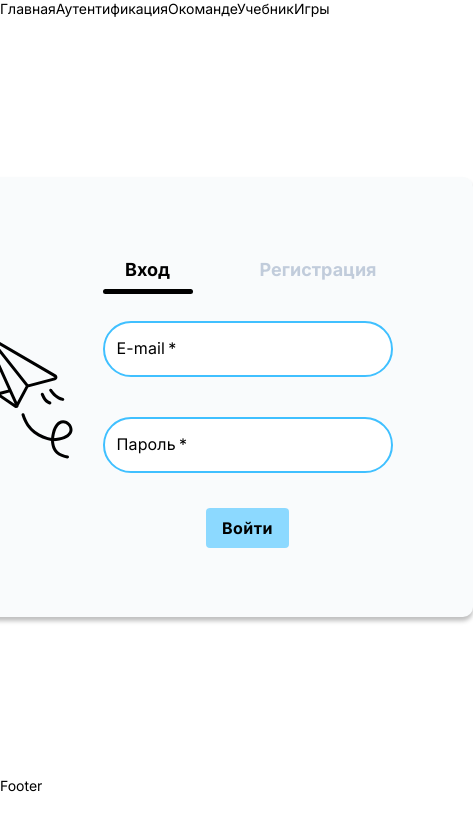
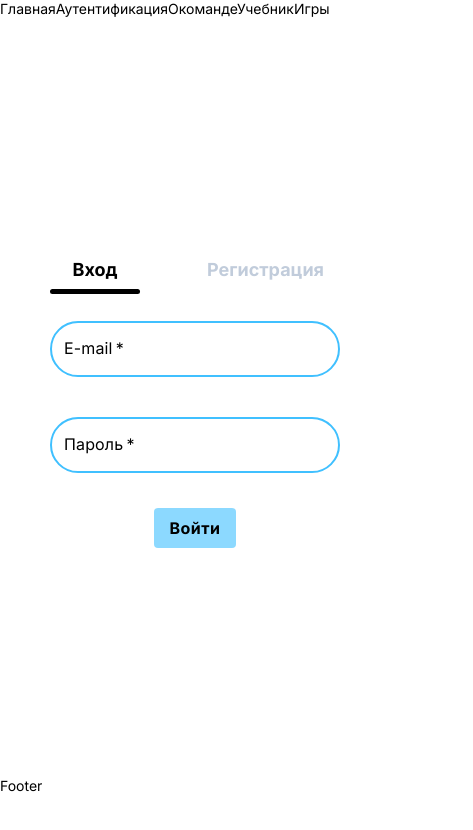
Before and after one commit to ninox14/rs-lang, a React (Create React App) app: page /auth in a window 390 px wide. Shown: the top 830 px of the page, 473 px wide, since content can reach past the window. Built offline with nearby package versions, Linux system fonts and the light colour scheme.

Commit message:
feat: adaptive layout

```diff
--- a/src/pages/Auth/Auth.scss
+++ b/src/pages/Auth/Auth.scss
@@ -54,3 +54,28 @@
 .tab_panel {
   height: 100%;
 }
+
+@media (max-width: 768px) {
+  .page_auth {
+    padding: 0 15px;
+  }
+  .auth {
+    justify-content: center;
+
+    &__svg {
+      display: none;
+    }
+  }
+}
+
+@media (max-width: 450px) {
+  .page_auth {
+    padding: 0 5px;
+  }
+  .auth {
+    background-color: $white;
+    box-shadow: none;
+    padding: 0;
+    width: 100%;
+  }
+}
--- a/src/pages/Auth/Auth.tsx
+++ b/src/pages/Auth/Auth.tsx
@@ -47,7 +47,7 @@ export const Auth: FC = () => {
   return (
     <main className="page page_auth">
       <div className="auth">
-        <PlaneSvg />
+        <PlaneSvg className="auth__svg" />
         <div className="auth__form-container">
           <Box sx={{ width: '100%' }}>
             <Tabs className="auth_tabs" value={value} onChange={handleChange}>
```
